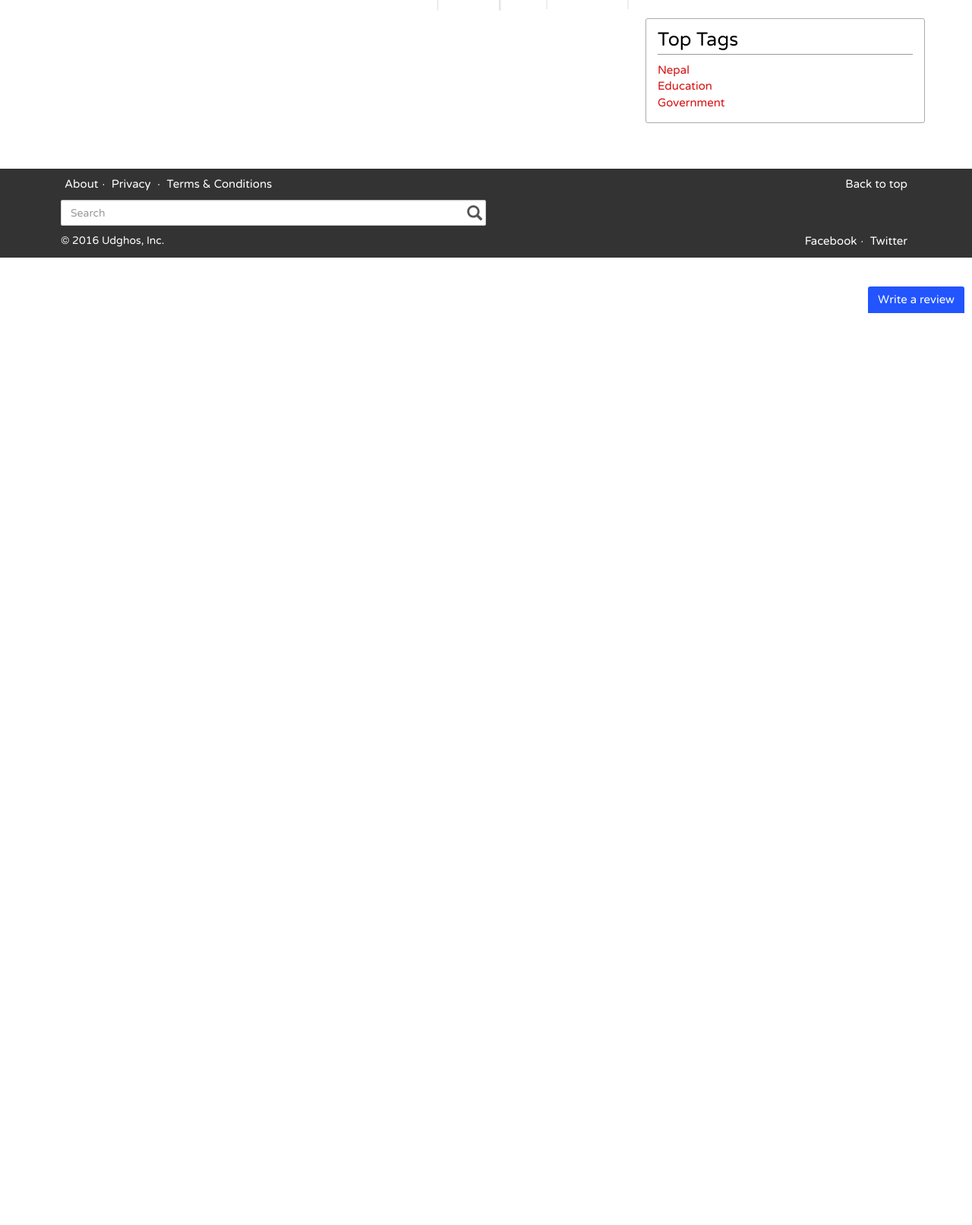
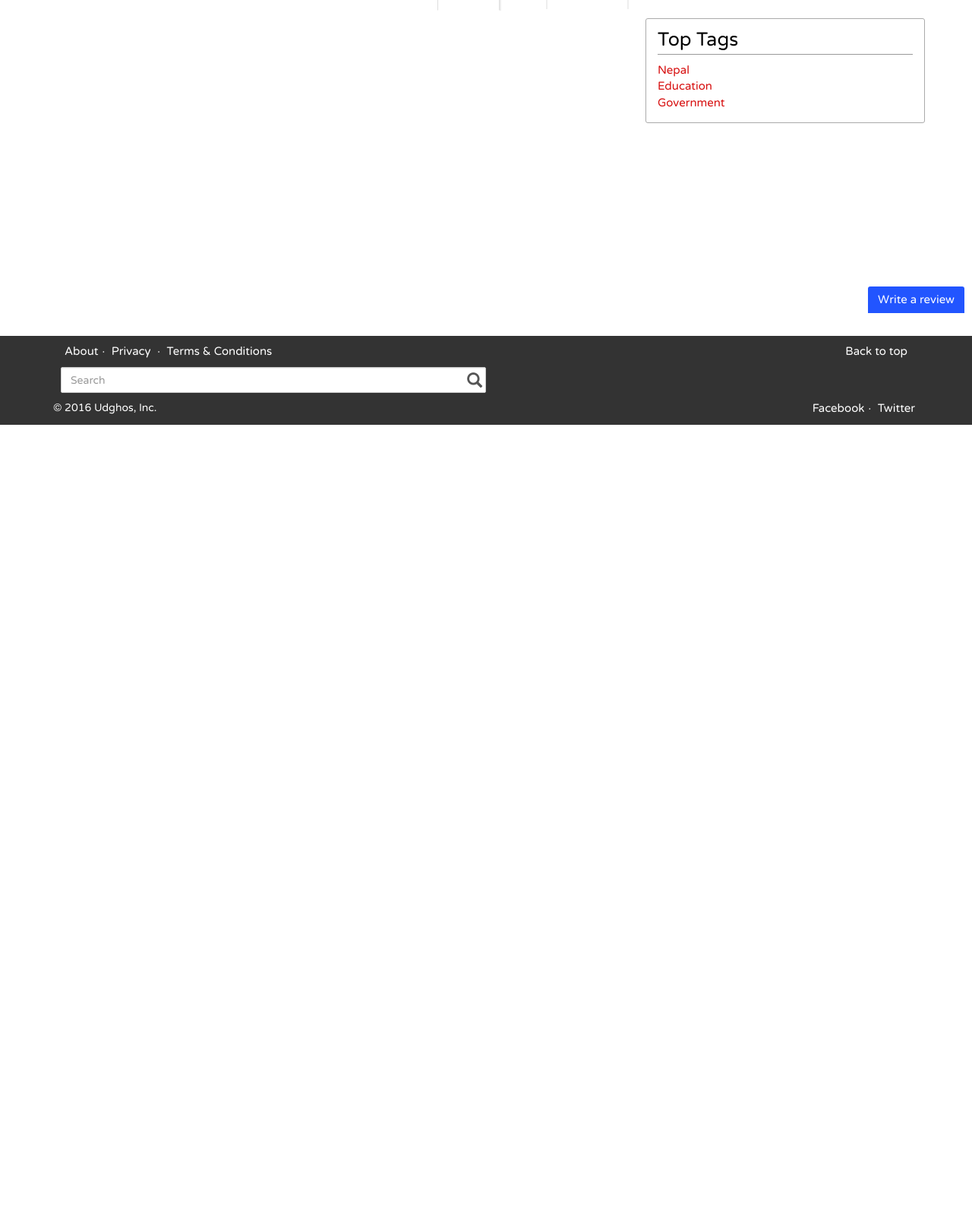
Before and after one commit to Bibekpandey/udghos, a Django app: template templates/complain/home.html in a window 1280 px wide. Shown: the part 388-2000 px from the top of the page at 76% size. After the commit the page ends 947 px from the top, so only its background shows below. Run offline with Django 3.2, Linux system fonts and the light colour scheme; the template is opened without the code that fills it, so the values that code supplies are empty; some libraries are stand-ins or nearby versions.

Commit message:
change in home page footer design

```diff
--- a/complain/static/css/mystatic.css
+++ b/complain/static/css/mystatic.css
@@ -5,6 +5,10 @@ body {
   font-family: 'Varela Round', serif !important;
   color: #000;
   background-size:cover;
+  padding:0;
+    margin:0;
+    width:100%;
+    min-height:500px;
 }
 h1,h2,h3,h4{
   text-decoration: none;
@@ -204,6 +208,12 @@ h1{
   margin-bottom: 0px;
   margin-top: 50px;
   color: #fff;
+}
+ #footer {
+   position:relative;
+   margin-top: 270px;
+   bottom:0px;
+   width: 100%;
 }
 .footer-body{
   margin: 10px 10px 0px 10px;
--- a/templates/complain/home.html
+++ b/templates/complain/home.html
@@ -378,8 +378,7 @@
     </div>
   </div>
 
-<div id="wrapper">
-  <div class="box-footer">
+<div id="footer" class="box-footer">
     <div class="container" >
       <footer>
         <div class="footer-body">
@@ -387,12 +386,12 @@
             <a href="#">Back to top</a>
           </p>
           <p>
-            <a href="#">About</a>&middot;
+            <a href="/about/">About</a>&middot;
             <a href="#">Privacy</a> &middot;
             <a href="#">Terms & Conditions</a>
           </p>
           <p class="pull-right">
-            <form class="footer-form" role="search" onsubmit="return search()">
+            <form class="footer-form" role="search" onsubmit="return search()>
               <div class="form-group">
                 <div id="search-bar" class="inner-addon right-addon nav-search">
                   <i class="glyphicon glyphicon-footer glyphicon-search"></i>
@@ -412,7 +411,8 @@
       </footer>
     </div>
   </div>
-  </div>
+
+
 
   </body>
     <script src="https://ajax.googleapis.com/ajax/libs/jquery/1.11.3/jquery.min.js"></script>
--- a/templates/complain/how-it-works.html
+++ b/templates/complain/how-it-works.html
@@ -107,6 +107,7 @@
       </footer>
     </div>
   </div>
+
 <div class="container">
     <div id="popover_notification_content" style="display: none">
       <div class="notification-body">
```
